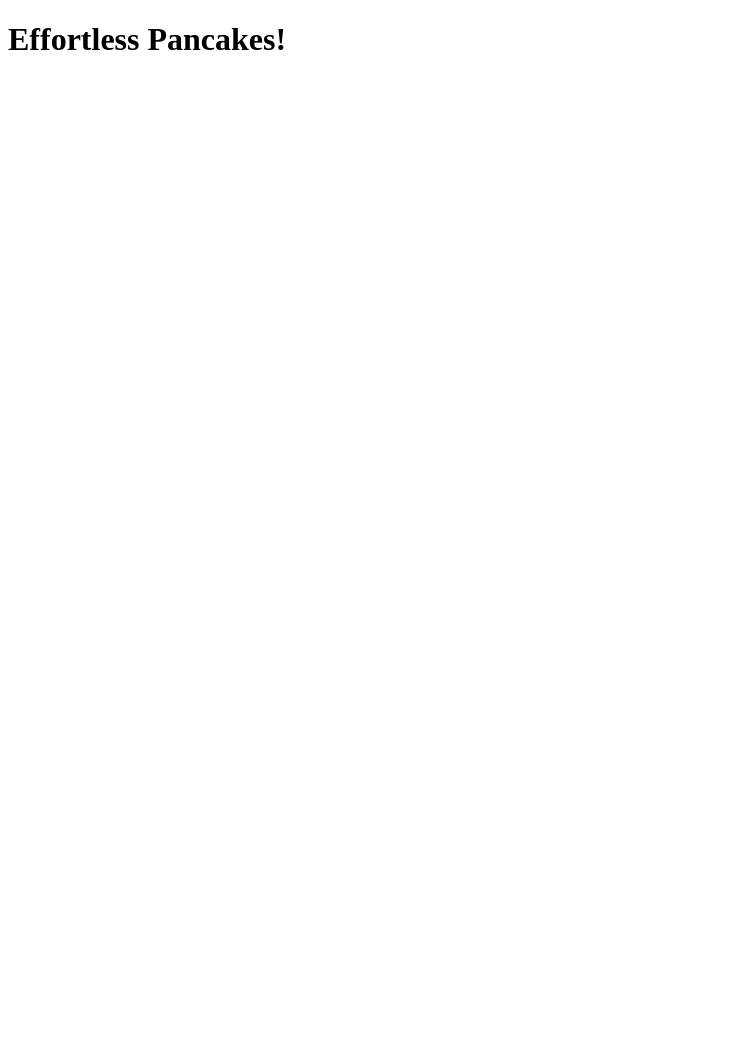
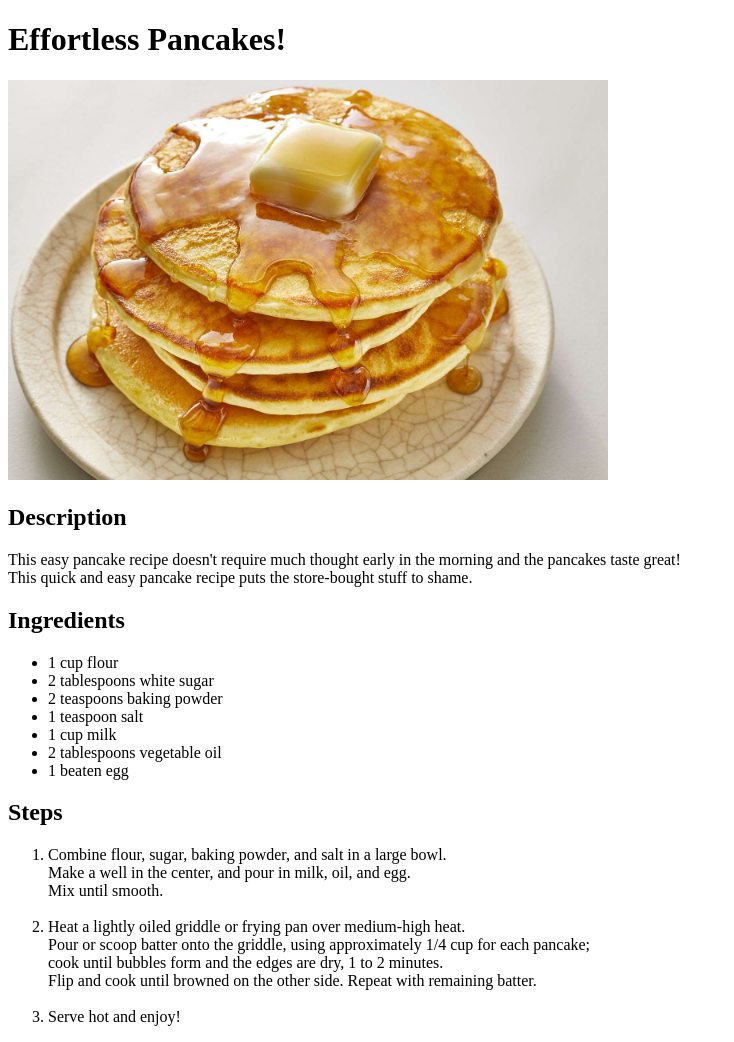
Before and after one commit to lorandme/odin-recipes, a plain HTML site: page recipes/pancakes.html in a window 1280 px wide. Shown: the whole page, without its empty margins (0-734 px from the left). Before the commit the page ends 800 px from the top, so only its background shows below. Drawn offline with Linux system fonts and the light colour scheme.

Commit message:
Add image, description, ingredients, steps to pancakes.html

```diff
--- a/recipes/pancakes.html
+++ b/recipes/pancakes.html
@@ -7,5 +7,27 @@
 </head>
 <body>
     <h1>Effortless Pancakes!</h1>
+    <img src="images/finished-pancakes.jpg" alt="Image of finished pancakes" height="400" width="600">
+    <h2>Description</h2>
+    <p>This easy pancake recipe doesn't require much thought early in the morning and the pancakes taste great!<br>
+        This quick and easy pancake recipe puts the store-bought stuff to shame.
+    </p>
+    <h2>Ingredients</h2>
+    <ul>
+        <li>1 cup flour</li>
+        <li>2 tablespoons white sugar</li>
+        <li>2 teaspoons baking powder</li>
+        <li>1 teaspoon salt</li>
+        <li>1 cup milk</li>
+        <li>2 tablespoons vegetable oil</li>
+        <li>1 beaten egg</li>
+    </ul>
+    <h2>Steps</h2>
+    <ol>
+        <li>Combine flour, sugar, baking powder, and salt in a large bowl.<br> Make a well in the center, and pour in milk, oil, and egg.<br> Mix until smooth. </li><br>
+        <li>Heat a lightly oiled griddle or frying pan over medium-high heat.<br>Pour or scoop batter onto the griddle, using approximately 1/4 cup for each pancake;<br> cook until bubbles form and the edges are dry, 1 to 2 minutes.<br> Flip and cook until browned on the other side. Repeat with remaining batter.</li><br>
+        <li>Serve hot and enjoy! </li>
+    </ol>
+
 </body>
 </html>
```
